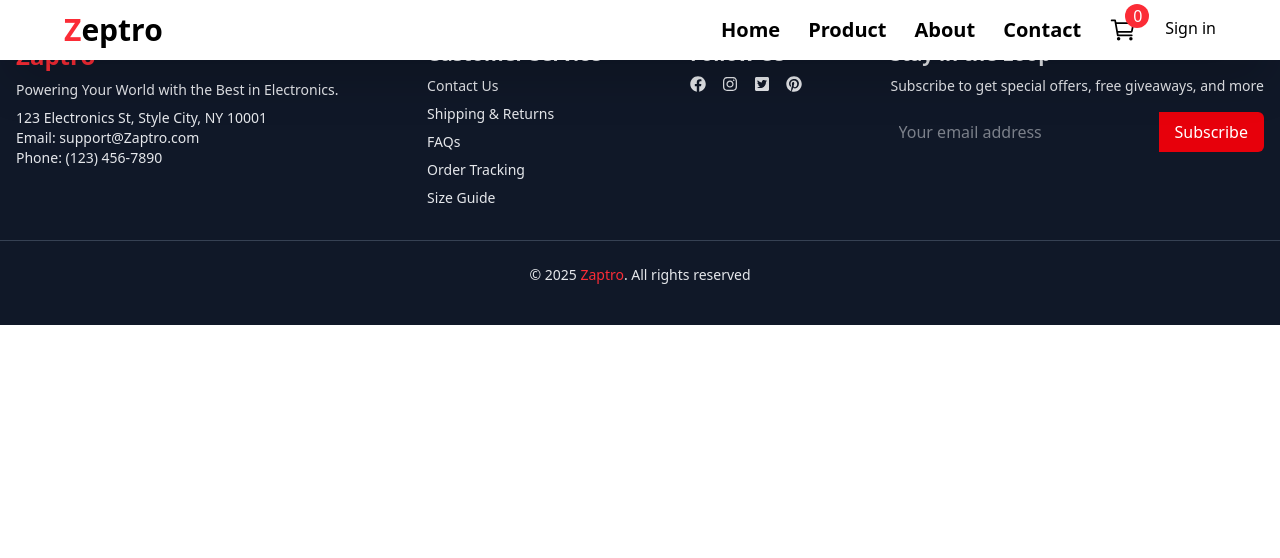
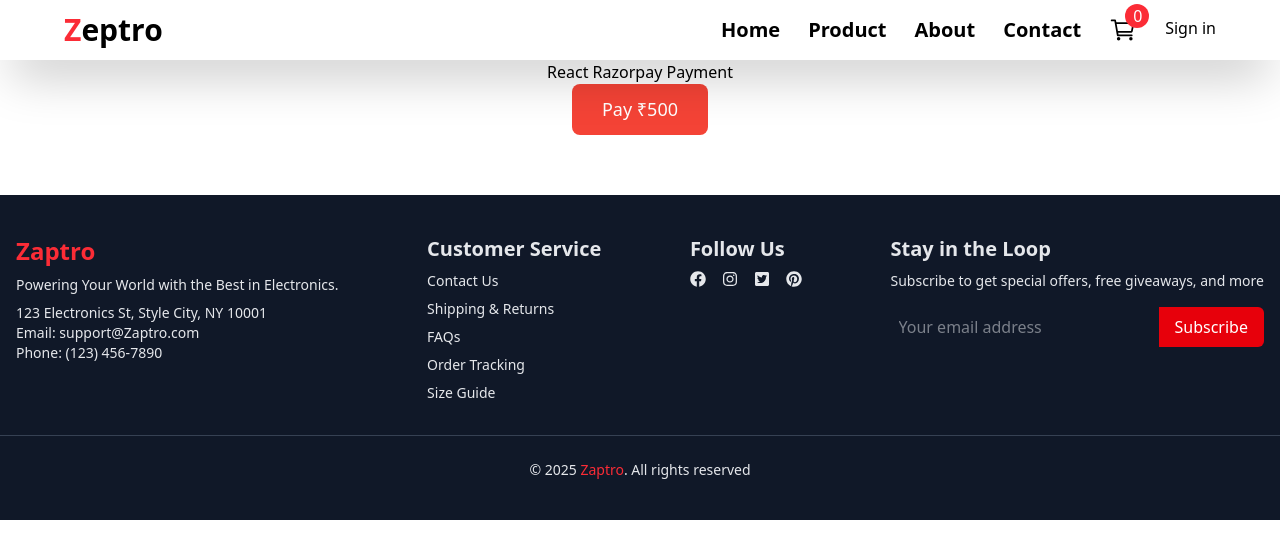
Before and after one commit to mauryahimanshu517/React_Learning, a React (Vite) app in the folder Zaptro/: page /payment in a window 1280 px wide. Shown: the top 558 px of the page. Built offline with nearby package versions, Linux system fonts and the light colour scheme; no server answers.

Commit message:
payment inegration

```diff
--- a/Zaptro/index.html
+++ b/Zaptro/index.html
@@ -5,6 +5,7 @@
     <link rel="icon" type="image/svg+xml" href="/vite.svg" />
     <meta name="viewport" content="width=device-width, initial-scale=1.0" />
     <title>zaptro</title>
+    <script src="https://checkout.razorpay.com/v1/checkout.js"></script>
   </head>
   <body>
     <div id="root"></div>
--- /dev/null
+++ b/Zaptro/server.js
@@ -0,0 +1,31 @@
+import express from "express";
+import Razorpay from "razorpay";
+import cors from "cors";
+
+const app = express();
+app.use(cors({ origin: "http://localhost:5173" }));
+app.use(express.json());
+
+const razorpay = new Razorpay({
+  key_id: "rzp_test_RXnL4bSMSuEA6p",
+  key_secret: "YOUR_KEY_SECRET",
+});
+
+app.post("/payment", async (req, res) => {
+  try {
+    const { amount } = req.body;
+    const options = {
+      amount: amount * 100,
+      currency: "INR",
+      receipt: `receipt_${Date.now()}`,
+    };
+
+    const order = await razorpay.orders.create(options);
+    return res.json(order);
+  } catch (error) {
+    console.error("Error creating order:", error);
+    return res.status(500).json({ error: "Failed to create Razorpay order" });
+  }
+});
+
+app.listen(5000, () => console.log("✅ Backend running on port 5000"));
--- a/Zaptro/src/App.jsx
+++ b/Zaptro/src/App.jsx
@@ -8,28 +8,27 @@ import Footer from "./component/Footer"
 import Product from "./pages/Product"
 import SingleProduct from "./pages/SingleProduct"
 import CatogoriesPage from "./pages/CatogoriesPage"
-
-
+import RazorpayPayment from "./component/RazorpayPayment" // ✅ Import here
 
 function App() {
-
   return (
     <BrowserRouter>
-    <Navbar/>
+      <Navbar />
       <Routes>
-        <Route path="/" element={<Home />}></Route>
-        <Route path="/product" element={<Product />}></Route>
-        <Route path="/product/:id" element={<SingleProduct />}></Route>
-        <Route path="/about" element={<About />}></Route>
-        <Route path="/contact" element={<Contact />}></Route>
-        <Route path="/cart" element={<Cart />}></Route>
-        <Route path="/catogories/:value" element={<CatogoriesPage />}></Route>
+        <Route path="/" element={<Home />} />
+        <Route path="/product" element={<Product />} />
+        <Route path="/product/:id" element={<SingleProduct />} />
+        <Route path="/about" element={<About />} />
+        <Route path="/contact" element={<Contact />} />
+        <Route path="/cart" element={<Cart />} />
+        <Route path="/catogories/:value" element={<CatogoriesPage />} />
+
+        {/* ✅ Add this new route for payment page */}
+        <Route path="/payment" element={<RazorpayPayment />} />
       </Routes>
-
-      <Footer/>
-
+      <Footer />
     </BrowserRouter>
-  )
+  );
 }
 
-export default App
+export default App;
--- /dev/null
+++ b/Zaptro/src/component/RazorpayPayment.jsx
@@ -0,0 +1,52 @@
+import React from "react";
+
+function RazorpayPayment() {
+  const handlePayment = async () => {
+    const orderResponse = await fetch("http://localhost:5000/payment", {
+      method: "POST",
+      headers: { "Content-Type": "application/json" },
+      body: JSON.stringify({ amount: 500 }),
+    });
+
+
+    const order = await orderResponse.json();
+
+    const options = {
+      key: "rzp_test_RXnL4bSMSuEA6p",
+      amount: order.amount,
+      currency: "INR",
+      name: "Zaptro Store",
+      description: "Test Payment",
+      order_id: order.id,
+      handler: function (response) {
+        alert(`✅ Payment Successful! ID: ${response.razorpay_payment_id}`);
+      },
+      theme: { color: "#f44336" },
+    };
+
+    const rzp = new window.Razorpay(options);
+    rzp.open();
+  };
+
+  return (
+    <div style={{ textAlign: "center", margin: "60px 0" }}>
+      <h2>React Razorpay Payment</h2>
+      <button
+        onClick={handlePayment}
+        style={{
+          background: "#f44336",
+          color: "#fff",
+          border: "none",
+          padding: "12px 30px",
+          fontSize: "18px",
+          borderRadius: "8px",
+          cursor: "pointer",
+        }}
+      >
+        Pay ₹500
+      </button>
+    </div>
+  );
+}
+
+export default RazorpayPayment;
```
Also changed, not shown: package.json (added, +7 -0 lines), 1 other file (tests, documents, lock files or other folders).
